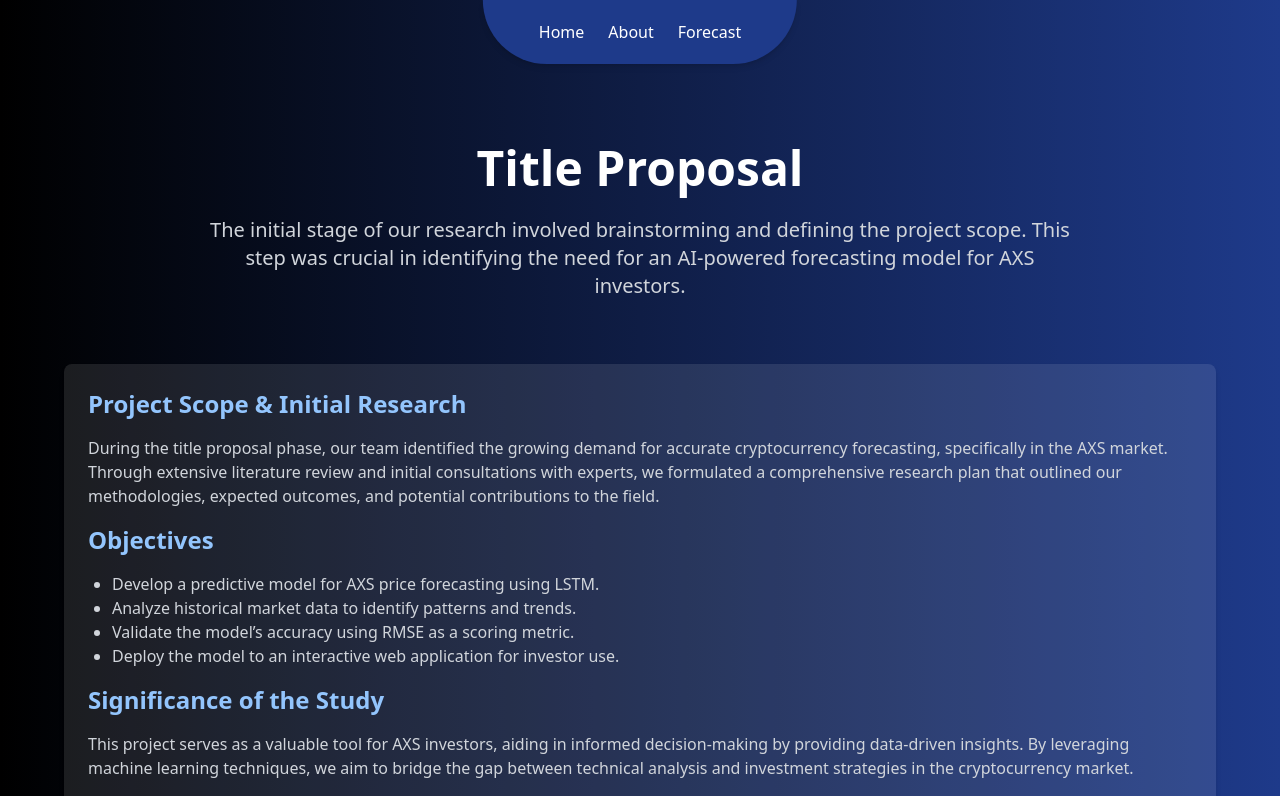
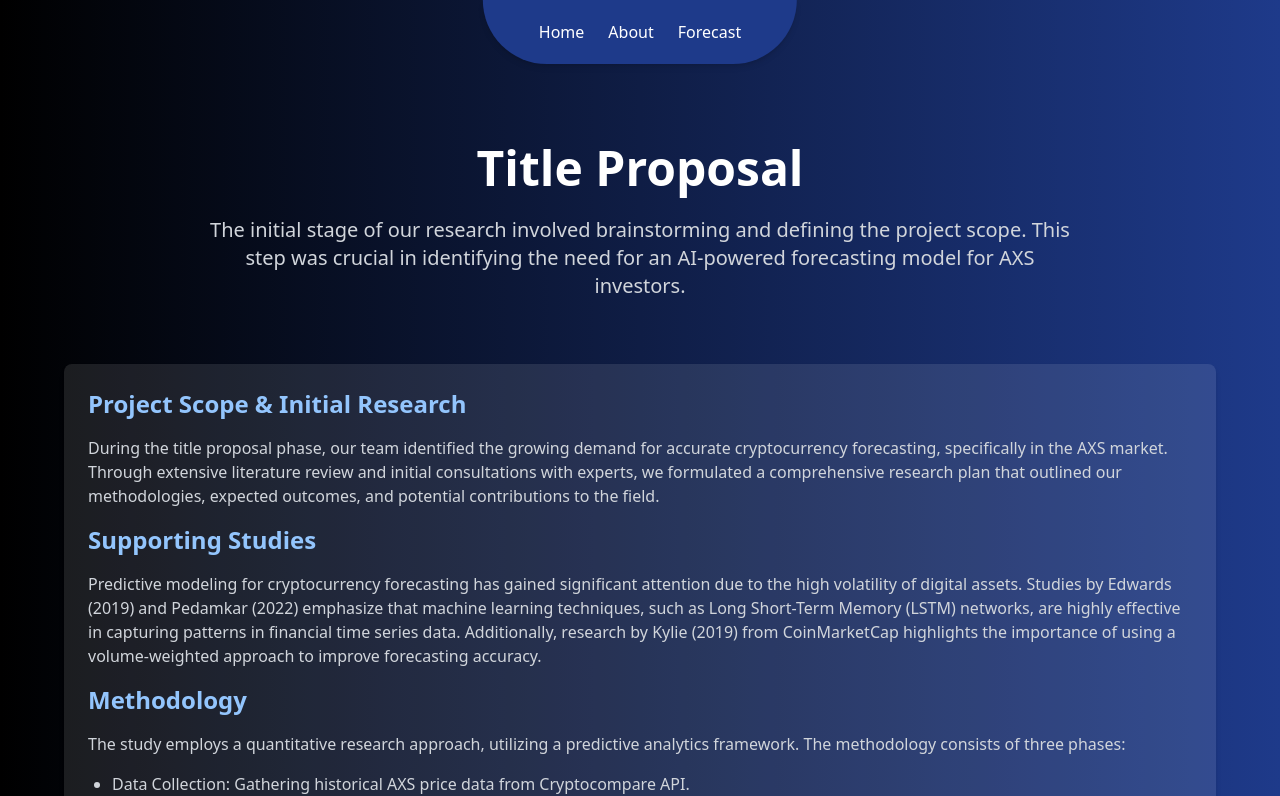
Before and after one commit to jerwintuchi/tonyongbayawak, a Next.js app: page /about/title-proposal in a window 1280 px wide. Shown: the top 796 px of the page. Built offline with nearby package versions, Linux system fonts and the light colour scheme.

Commit message:
ui: added supporting studies for title-proposal

```diff
--- a/src/app/about/(timeline-items)/title-proposal/_components/TItleProposalClient.tsx
+++ b/src/app/about/(timeline-items)/title-proposal/_components/TItleProposalClient.tsx
@@ -25,19 +25,35 @@ export default function TitleProposalClient() {
                     comprehensive research plan that outlined our methodologies, expected outcomes, and
                     potential contributions to the field.
                 </p>
-                <h2 className="text-2xl text-blue-300 font-semibold mb-4">Objectives</h2>
+
+                <h2 className="text-2xl text-blue-300 font-semibold mb-4">Supporting Studies</h2>
+                <p className="text-gray-300 mb-4">
+                    Predictive modeling for cryptocurrency forecasting has gained significant attention due to
+                    the high volatility of digital assets. Studies by Edwards (2019) and Pedamkar (2022)
+                    emphasize that machine learning techniques, such as Long Short-Term Memory (LSTM) networks,
+                    are highly effective in capturing patterns in financial time series data. Additionally,
+                    research by Kylie (2019) from CoinMarketCap highlights the importance of using a
+                    volume-weighted approach to improve forecasting accuracy.
+                </p>
+
+                <h2 className="text-2xl text-blue-300 font-semibold mb-4">Methodology</h2>
+                <p className="text-gray-300 mb-4">
+                    The study employs a quantitative research approach, utilizing a predictive analytics
+                    framework. The methodology consists of three phases:
+                </p>
                 <ul className="text-gray-300 list-disc pl-6 mb-4">
-                    <li>Develop a predictive model for AXS price forecasting using LSTM.</li>
-                    <li>Analyze historical market data to identify patterns and trends.</li>
-                    <li>Validate the model’s accuracy using RMSE as a scoring metric.</li>
-                    <li>Deploy the model to an interactive web application for investor use.</li>
+                    <li>Data Collection: Gathering historical AXS price data from Cryptocompare API.</li>
+                    <li>Data Processing: Cleaning and normalizing data for training the LSTM model.</li>
+                    <li>Model Development: Training and evaluating the predictive model using RMSE.</li>
                 </ul>
+
                 <h2 className="text-2xl text-blue-300 font-semibold mb-4">Significance of the Study</h2>
                 <p className="text-gray-300">
                     This project serves as a valuable tool for AXS investors, aiding in informed
                     decision-making by providing data-driven insights. By leveraging machine learning
                     techniques, we aim to bridge the gap between technical analysis and investment
-                    strategies in the cryptocurrency market.
+                    strategies in the cryptocurrency market. Additionally, this study contributes to the
+                    growing field of AI-powered financial forecasting, offering new perspectives on digital asset predictions.
                 </p>
             </div>
 
```
